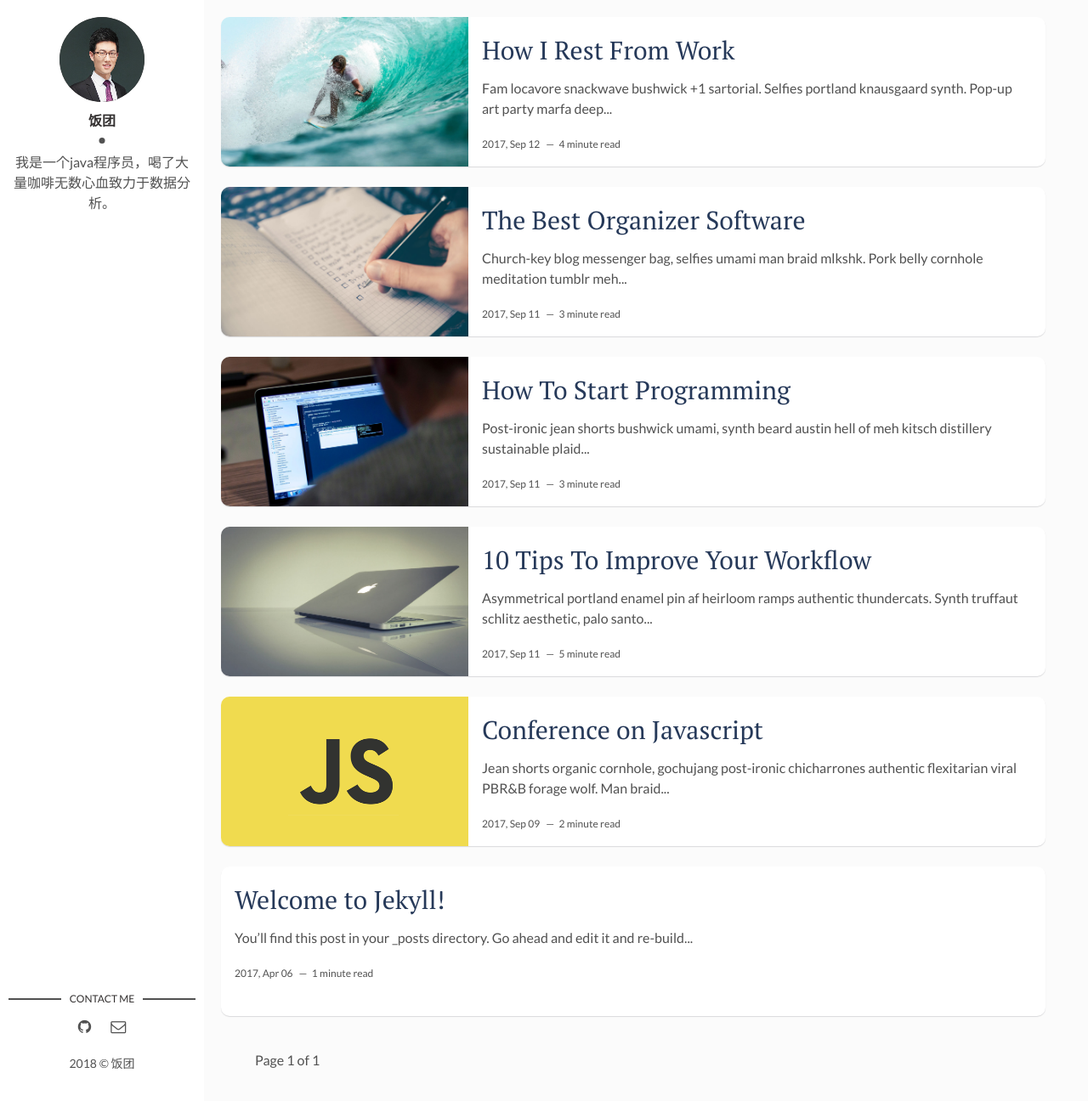
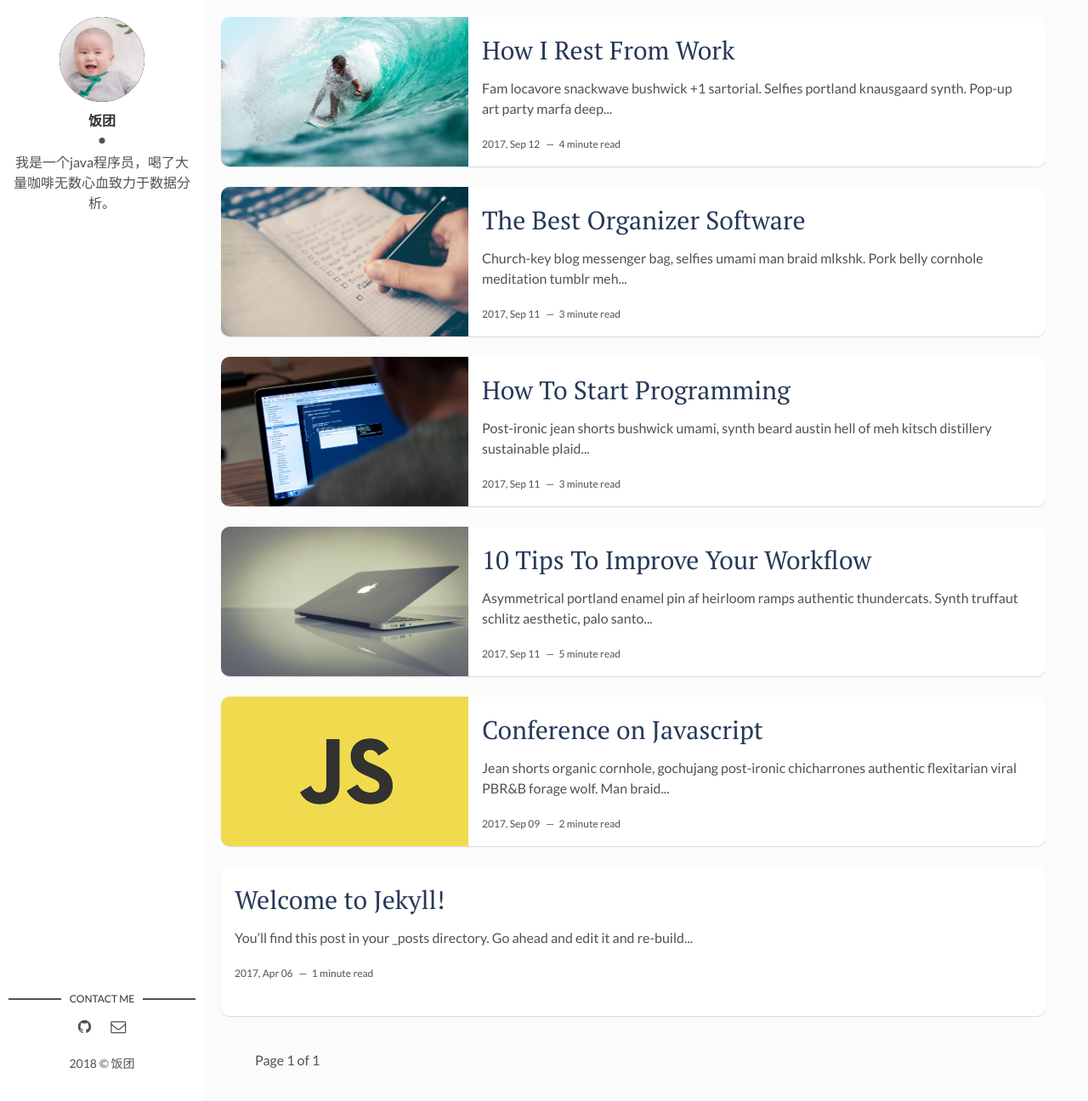
Before and after one commit to luoxc/luoxc.github.io, a Jekyll site: the page built from index.html, in a window 1280 px wide and 1296 px high. Shown: the whole window at 85% size. Built offline with Jekyll 4.4.1, drawn with Linux system fonts in a browser that asks for light colours; the list of posts is cut into pages by our own code.

Commit message:
update avatar

```diff
--- a/_config.yml
+++ b/_config.yml
@@ -10,7 +10,7 @@ site-twitter: #if your site has a twitter account, enter it here
 
 # Author Settings
 author: 饭团 # add your name
-author-img: /assets/img/luoxc.png # add your photo
+author-img: /assets/img/avatar.png # add your photo
 about-author: 我是一个java程序员，喝了大量咖啡无数心血致力于数据分析。 # add description
 # twitter: # add your Twitter handle
 # facebook: # add your Facebook handle
```
Also changed, not shown: assets/img/avatar.png (added), assets/img/luoxc.png (deleted).
